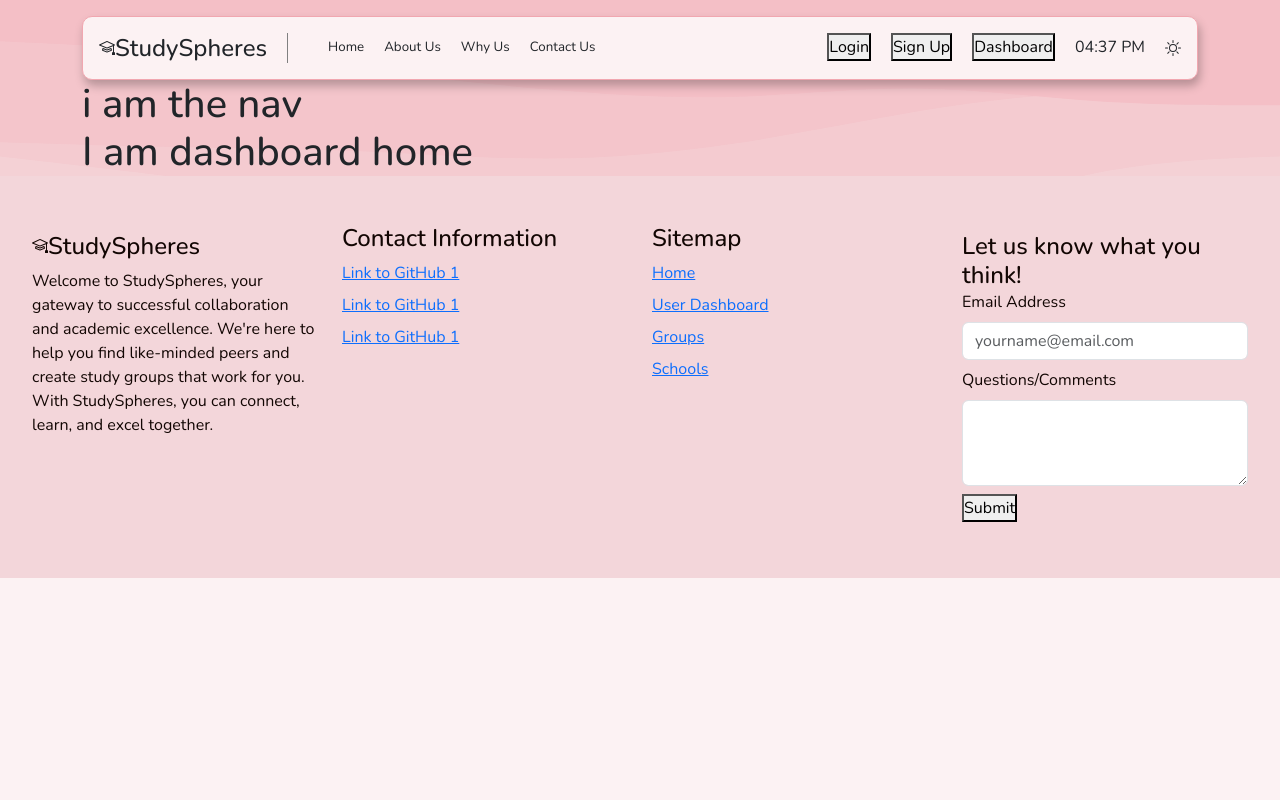
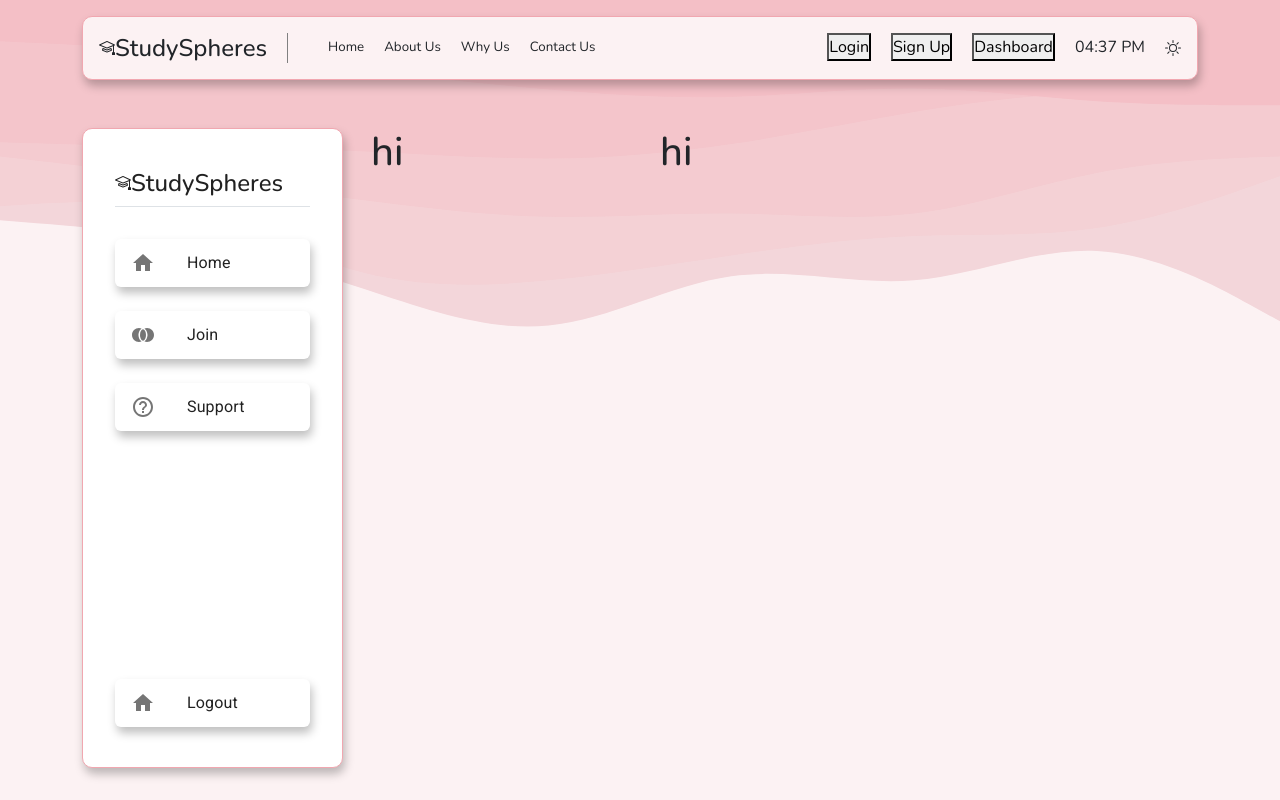
Before and after one commit to guycdev/ClassCircles, a React (Vite) app in the folder frontend/: page /dashboard in a window 1280 px wide. Shown: the top 800 px of the page. Built offline with nearby package versions, Linux system fonts and the light colour scheme.

Commit message:
added dashboard for nav

```diff
--- a/frontend/package.json
+++ b/frontend/package.json
@@ -10,6 +10,10 @@
     "preview": "vite preview"
   },
   "dependencies": {
+    "@emotion/react": "^11.11.1",
+    "@emotion/styled": "^11.11.0",
+    "@mui/icons-material": "^5.14.14",
+    "@mui/material": "^5.14.14",
     "bootstrap": "^5.3.2",
     "chart.js": "^4.4.0",
     "framer-motion": "^10.16.4",
--- a/frontend/src/index.css
+++ b/frontend/src/index.css
@@ -133,3 +133,38 @@ em {
 .fullHeightContainer {
   height: 100%;
 }
+
+.nav-wrapper {
+  position: unset !important;
+  height: 80vh !important;
+}
+
+.nav-wrapper > *:first-child {
+  border-radius: 10px;
+  box-shadow: var(--box-shadow);
+  border: 1px solid var(--primary);
+  padding: 2rem;
+  gap: 20px;
+  display: flex;
+  justify-content: space-between;
+  flex-direction: column;
+  position: unset !important;
+}
+.nav-wrapper > *:first-child > *:first-child {
+  gap: 20px;
+}
+
+.dashboard-nav-item {
+  box-shadow: var(--box-shadow);
+  transition: all 0.3s;
+}
+
+.nav-wrapper a:hover .dashboard-nav-item {
+  transform: scale(1.02);
+  background-color: var(--secondary);
+}
+
+.nav-wrapper a {
+  text-decoration: none;
+  color: unset;
+}
--- a/frontend/src/layouts/DashboardLayout.jsx
+++ b/frontend/src/layouts/DashboardLayout.jsx
@@ -1,11 +1,16 @@
 import React from "react";
 import { Outlet } from "react-router-dom";
+import DashboardNav from "../templates/dash/DashboardNav";
 
 export default function DashboardLayout() {
   return (
-    <>
-      <h1>i am the nav</h1>
-      <Outlet />
-    </>
+    <section className="container my-5 p-0">
+      <div className="row gap-1">
+        <div className="col-3">
+          <DashboardNav />
+        </div>
+        <Outlet />
+      </div>
+    </section>
   );
 }
--- a/frontend/src/pages/Dash/Home/DashboardHome.jsx
+++ b/frontend/src/pages/Dash/Home/DashboardHome.jsx
@@ -2,5 +2,14 @@ import React from "react";
 import styles from "./DashboardHome.module.css";
 
 export default function DashboardHome() {
-  return <h1>I am dashboard home</h1>;
+  return (
+    <>
+      <div className="col-3">
+        <h1>hi</h1>
+      </div>
+      <div className="col-3">
+        <h1>hi</h1>
+      </div>
+    </>
+  );
 }
--- /dev/null
+++ b/frontend/src/templates/dash/DashboardNav.jsx
@@ -0,0 +1,74 @@
+import React from "react";
+import {
+  Drawer,
+  List,
+  ListItem,
+  ListItemIcon,
+  ListItemText,
+} from "@mui/material";
+import Home from "@mui/icons-material/Home";
+import JoinFull from "@mui/icons-material/JoinFull";
+import Help from "@mui/icons-material/HelpOutline";
+import Logo from "../../components/Logo";
+import { NavLink } from "react-router-dom";
+import { motion } from "framer-motion";
+
+export default function DashboardNav() {
+  return (
+    <motion.div
+      initial={{
+        x: -500,
+      }}
+      animate={{
+        x: 0,
+        transition: {
+          duration: 0.7,
+        },
+      }}
+    >
+      <Drawer variant="permanent" className="nav-wrapper">
+        <div className="d-flex gap-4 flex-column">
+          <div id="logo-container" className="py-2 border-bottom">
+            <Logo />
+          </div>
+          <List className="d-flex flex-column gap-4">
+            <NavLink to="">
+              <ListItem className="dashboard-nav-item rounded">
+                <ListItemIcon>
+                  <Home />
+                </ListItemIcon>
+                <ListItemText primary="Home" />
+              </ListItem>
+            </NavLink>
+            <NavLink to="join">
+              <ListItem className="dashboard-nav-item rounded">
+                <ListItemIcon>
+                  <JoinFull />
+                </ListItemIcon>
+                <ListItemText primary="Join" />
+              </ListItem>
+            </NavLink>
+            <NavLink to="support">
+              <ListItem className="dashboard-nav-item rounded">
+                <ListItemIcon>
+                  <Help />
+                </ListItemIcon>
+                <ListItemText primary="Support" />
+              </ListItem>
+            </NavLink>
+          </List>
+        </div>
+        <List className="d-flex flex-column gap-4">
+          <NavLink to="..">
+            <ListItem className="dashboard-nav-item rounded">
+              <ListItemIcon>
+                <Home />
+              </ListItemIcon>
+              <ListItemText primary="Logout" />
+            </ListItem>
+          </NavLink>
+        </List>
+      </Drawer>
+    </motion.div>
+  );
+}
```
Also changed, not shown: 1 other file (tests, documents, lock files or other folders).
